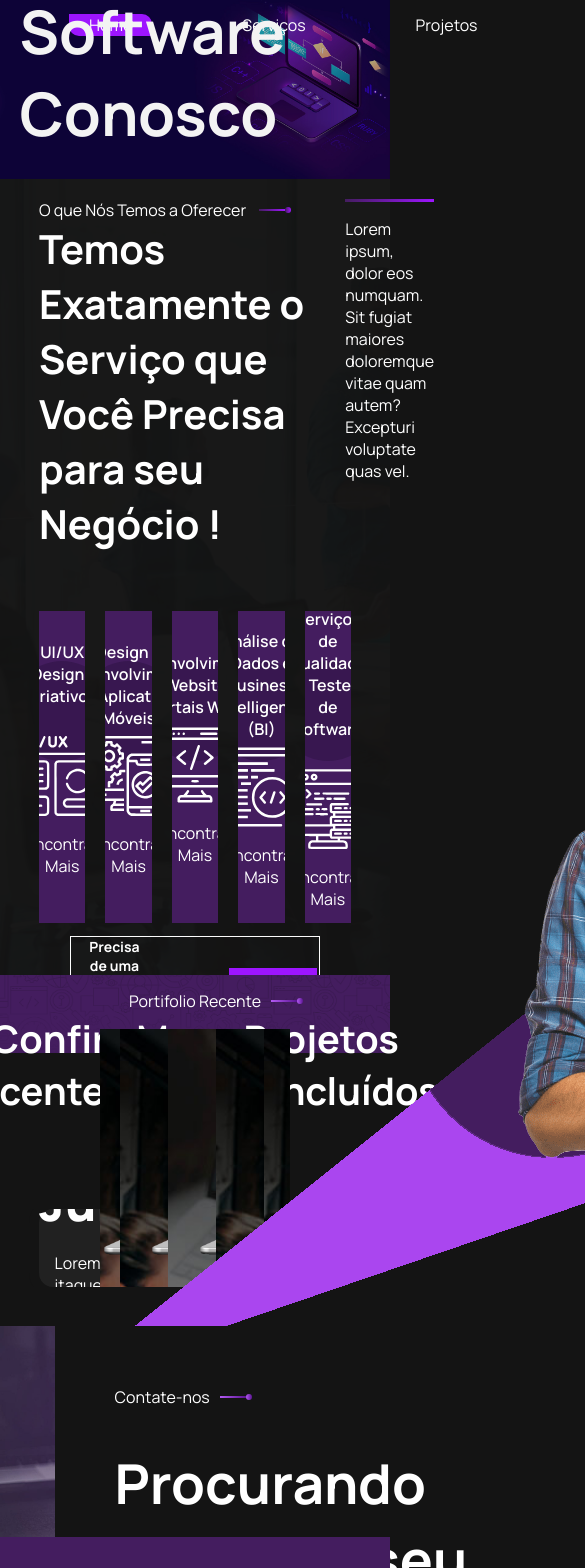
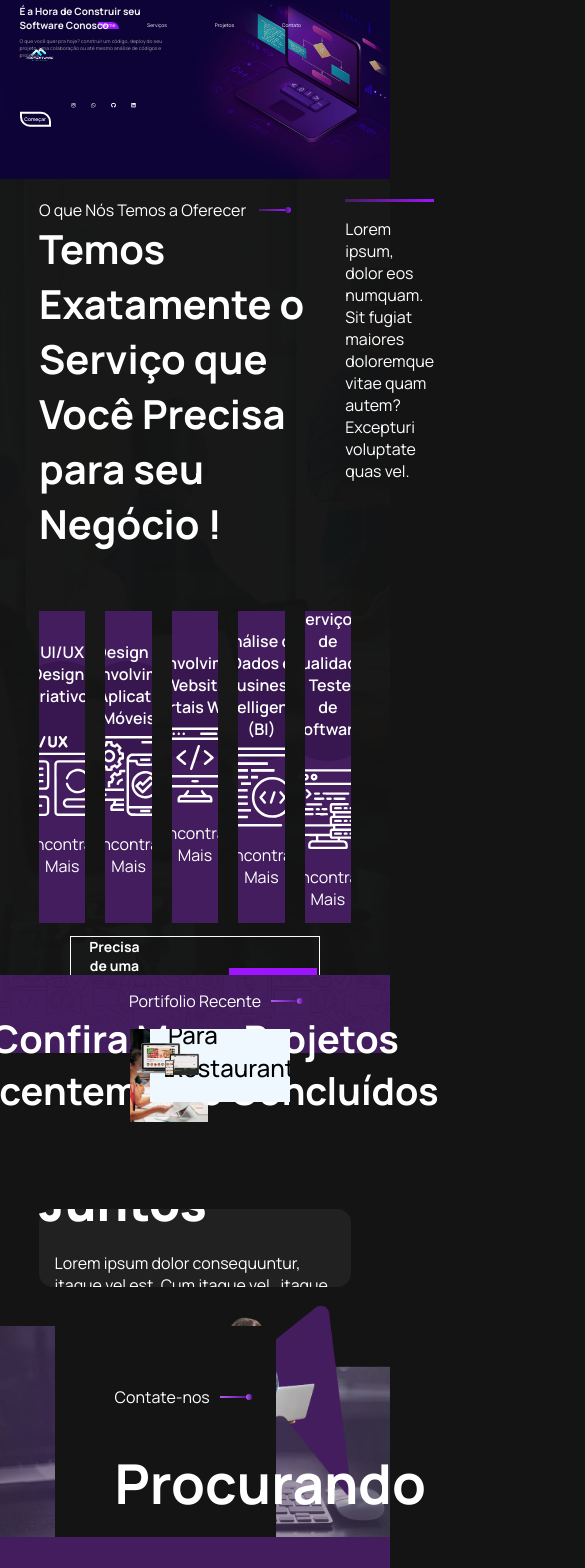
Before and after one commit to PedroPaulo-Git/PortSoftware, a React (Vite) app: page / in a window 390 px wide. Shown: the part 35-1603 px from the top of the page, 585 px wide, since content can reach past the window. Built offline with nearby package versions, Linux system fonts and the light colour scheme.

Commit message:
home and header responsivity finish

```diff
--- a/src/components/Contact/Contact.css
+++ b/src/components/Contact/Contact.css
@@ -12,7 +12,7 @@
     background-color: #141414;
     padding: 60px;
     width: 100%;
-    max-width: 500px;
+    max-width: max(26vw);
     z-index: 1;
     margin-left: 14%;
     color: white;
@@ -28,6 +28,7 @@
     margin-left: 30%;
     bottom: 50px;
     z-index: 1;
+    width: max(60vw);
 }
 
 .sub-title {
--- a/src/components/HeaderHome/HeaderHome.css
+++ b/src/components/HeaderHome/HeaderHome.css
@@ -12,11 +12,12 @@
     height: 120px;
     align-items: center;
     justify-content: space-between;
+    font-size: max(0.8vw, 5px);;
 }
 
 .header-right ul {
     display: flex;
-    gap: 70px;
+    gap: max(2vw);
     list-style: none;
     color: white;
     height: 40px;
@@ -35,7 +36,7 @@
 }
 
 .header-right ul a.link_nav.active {
-    padding-inline: 20px;
+    padding-inline: max(1vw);
     background-color: transparent;
     color: white;
     border-radius: 0px 10px 0px;
@@ -46,7 +47,7 @@
 
 .headerhome-logo {
     position: absolute;
-    max-width: 15%;
-    margin-left: -100px;
+   width: max(10vw);
+    margin-left: max(-5vw);
     margin-top: 60px;
 }
--- a/src/components/Home/Home.css
+++ b/src/components/Home/Home.css
@@ -3,12 +3,14 @@
     position: relative;
     margin-bottom: -10px;
 }
-.homeimage{
+
+.homeimage {
     width: 100%;
     height: 80%;
 
 }
-.homeimage-info{
+
+.homeimage-info {
     width: 40%;
     display: flex;
     position: absolute;
@@ -17,62 +19,71 @@
     color: rgb(243, 243, 243);
     top: 45%;
     left: 25%;
-    transform: translate(-50%,-50%);
-    font-size: 30px;
+    transform: translate(-50%, -50%);
+    font-size: max(1.1vw, 5px);
     font-weight: 700;
     margin: 0;
 }
-.homeimage-info-bottom{
+
+.homeimage-info-bottom {
     display: flex;
-    align-items:center ;
+    align-items: center;
     text-align: center;
     margin-top: 40px;
 }
-.homeimage-info-socialmidia{
+
+.homeimage-info-socialmidia {
     gap: 15px;
     display: flex;
     margin-left: 20px;
 
 }
-.homeimage-info-socialmidia a{
+
+.homeimage-info-socialmidia a {
     height: 32px;
 
 }
-.homeimage-info-socialmidia svg{
+
+.homeimage-info-socialmidia svg {
     cursor: pointer;
 
 }
-.homeimage-info-socialmidia svg:hover{
+
+.homeimage-info-socialmidia svg:hover {
     transform: scale(1.1);
-    color:#9d15ff;
+    color: #9d15ff;
 
 }
- .homeimage-info-socialmidia a{
+
+.homeimage-info-socialmidia a {
     color: white;
 }
-.homeimage-info h2{
-  font-size: 20px;
+
+.homeimage-info h2 {
+    font-size: max(0.8vw, 5px);
     margin-top: 0;
     font-weight: 500;
     color: rgb(136, 136, 136);
 }
-.homeimage-info-btn{
-    padding-block: 10px;
-    padding-inline: 25px;
-    font-size: 15px;
+
+.homeimage-info-btn {
+    padding-block:  max(0.4vw,2px);
+    padding-inline:max(0.4vw,2px);
+    font-size: max(0.8vw, 5px);
     font-weight: 600;
     background-color: transparent;
     border: 2px solid rgb(255, 255, 255);
     color: white;
-    border-radius: 0px 10px 0px ;
+    border-radius: 0px 10px 0px;
     cursor: pointer;
-    width: 150px;
+    width: max(8vw);
 
     transition: all 0.5s;
 }
-.homeimage-info-btn:hover{
+
+.homeimage-info-btn:hover {
     transform: scale(1.1);
     border-color: #9d15ff;
-    background-color:  #9d15ff;
+    background-color: #9d15ff;
 
 }
--- a/src/components/Projects/Project.css
+++ b/src/components/Projects/Project.css
@@ -96,24 +96,18 @@
     align-items: center;
 }
 
-.slick-slide {}
-
 .project-slide {
     position: relative;
 }
-
-.slick-list {}
-
-.slick-slide {}
 
 .slider-container {
     margin-inline: 100px;
 }
 
 .slick-slide>div {
-    margin: 0 20px;
+    margin: 0 30px;
     height: 600px;
-    width: 400px;
+    width: max(20vw);
     transition: all 0.4s ease;
 }
 
--- a/src/components/Projects/Project.tsx
+++ b/src/components/Projects/Project.tsx
@@ -18,11 +18,37 @@ export const Project = () => {
         arrows: true,
         speed: 500,
         slidesToShow: 4,
-        autoplay: false,
+        autoplay: true,
         slidesToScroll:1,
         autoplaySpeed: 2000,
         touchMove:false,
-        pauseOnHover: true
+        pauseOnHover: true,
+        responsive: [
+            {
+              breakpoint: 1024,
+              settings: {
+                slidesToShow: 2,
+                slidesToScroll: 1,
+                infinite: true,
+                dots: true
+              }
+            },
+            {
+              breakpoint: 600,
+              settings: {
+                slidesToShow: 2,
+                slidesToScroll: 2,
+                initialSlide: 2
+              }
+            },
+            {
+              breakpoint: 480,
+              settings: {
+                slidesToShow: 1,
+                slidesToScroll: 1
+              }
+            }
+          ]
   };
     return (
         <div id='projets' className='project-container'>
@@ -144,102 +170,6 @@ export const Project = () => {
                         </div>
                     </div>
 
-                    <div className='project-slide '>
-                        <img className='project-slide-img-background' src={ProjectIdealbackground} alt="" />
-                        <img className='project-slide-img' src={ProjectIdeal} alt="" />
-                        <div className='project-slide-bottom' >
-                            <div className='project-slide-bottom-text'>
-                                <span className='project-slide-bottom-subtitle'>WebSite 3</span>
-                                <span className='project-slide-bottom-title'>Desenvolvido Para Restaurantes</span>
-                            </div>
-                        </div>
-                    </div>
-                    <div className='project-slide '>
-                        <img className='project-slide-img-background' src={ProjectIdealbackground} alt="" />
-                        <img className='project-slide-img' src={ProjectIdeal} alt="" />
-                        <div className='project-slide-bottom' >
-                            <div className='project-slide-bottom-text'>
-                                <span className='project-slide-bottom-subtitle'>e-commerce</span>
-                                <span className='project-slide-bottom-title'>Desenvolvido Para Restaurantes</span>
-                            </div>
-                        </div>
-                    </div>
-                    <div className='project-slide '>
-                        <img className='project-slide-img-background' src={ProjectIdealbackground} alt="" />
-                        <img className='project-slide-img' src={ProjectIdeal} alt="" />
-                        <div className='project-slide-bottom' >
-                            <div className='project-slide-bottom-text'>
-                                <span className='project-slide-bottom-subtitle'>e-commerce</span>
-                                <span className='project-slide-bottom-title'>Desenvolvido Para Restaurantes</span>
-                            </div>
-                        </div>
-                    </div>
-
-                    <div className='project-slide '>
-                        <img className='project-slide-img-background' src={ProjectPortbackground} alt="" />
-                        <img className='project-slide-img' src={ProjectPort} alt="" />
-                        <div className='project-slide-bottom' >
-                            <div className='project-slide-bottom-text'>
-                                <span className='project-slide-bottom-subtitle'>Web Site 1</span>
-                                <span className='project-slide-bottom-title'>Criação de Portfolio Pessoal</span>
-                            </div>
-                        </div>
-                    </div>
-                    <div className='project-slide '>
-                        <img className='project-slide-img-background' src={ProjectIdealbackground} alt="" />
-                        <img className='project-slide-img' src={ProjectIdeal} alt="" />
-                        <div className='project-slide-bottom' >
-                            <div className='project-slide-bottom-text'>
-                                <span className='project-slide-bottom-subtitle'>e-commerce</span>
-                                <span className='project-slide-bottom-title'>Desenvolvido Para Restaurantes</span>
-                            </div>
-                        </div>
-                    </div>
-
-
-                    <div className='project-slide '>
-                        <img className='project-slide-img-background' src={ProjectIdealbackground} alt="" />
-                        <img className='project-slide-img' src={ProjectIdeal} alt="" />
-                        <div className='project-slide-bottom' >
-                            <div className='project-slide-bottom-text'>
-                                <span className='project-slide-bottom-subtitle'>WebSite 3</span>
-                                <span className='project-slide-bottom-title'>Desenvolvido Para Restaurantes</span>
-                            </div>
-                        </div>
-                    </div>
-                    <div className='project-slide '>
-                        <img className='project-slide-img-background' src={ProjectIdealbackground} alt="" />
-                        <img className='project-slide-img' src={ProjectIdeal} alt="" />
-                        <div className='project-slide-bottom' >
-                            <div className='project-slide-bottom-text'>
-                                <span className='project-slide-bottom-subtitle'>e-commerce</span>
-                                <span className='project-slide-bottom-title'>Desenvolvido Para Restaurantes</span>
-                            </div>
-                        </div>
-                    </div>
-
-                    <div className='project-slide '>
-                        <img className='project-slide-img-background' src={ProjectIdealbackground} alt="" />
-                        <img className='project-slide-img' src={ProjectIdeal} alt="" />
-                        <div className='project-slide-bottom' >
-                            <div className='project-slide-bottom-text'>
-                                <span className='project-slide-bottom-subtitle'>WebSite 3</span>
-                                <span className='project-slide-bottom-title'>Desenvolvido Para Restaurantes</span>
-                            </div>
-                        </div>
-                    </div>
-                    <div className='project-slide '>
-                        <img className='project-slide-img-background' src={ProjectIdealbackground} alt="" />
-                        <img className='project-slide-img' src={ProjectIdeal} alt="" />
-                        <div className='project-slide-bottom' >
-                            <div className='project-slide-bottom-text'>
-                                <span className='project-slide-bottom-subtitle'>e-commerce</span>
-                                <span className='project-slide-bottom-title'>Desenvolvido Para Restaurantes</span>
-                            </div>
-                        </div>
-                    </div>
-
-
                 </Slider>
             </div>
         </div>
--- a/src/components/backgroundDesign/BackgroundDesign.css
+++ b/src/components/backgroundDesign/BackgroundDesign.css
@@ -80,10 +80,9 @@ margin-bottom: 16px;
 .background-image {
     position: fixed;
     /* Position the image absolutely within the container */
-    top: 50%;
-    left: 50%;
-    transform: translate(-50%, -50%);
-    width: 80%;
+    top: 0;
+    width: max(80vw);
+
     height: 100%;
     /* Ensures the image covers the entire container */
     object-fit: cover;
```
Also changed, not shown: src/components/styles/mediaquery.css (added). Lines whose indentation alone changed are shown as unchanged.
